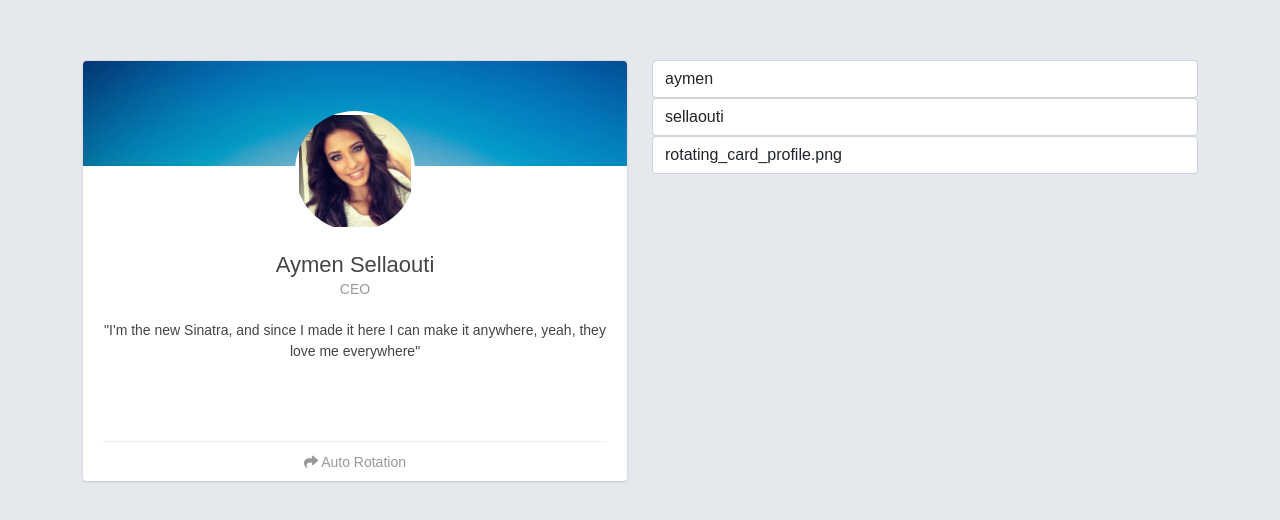
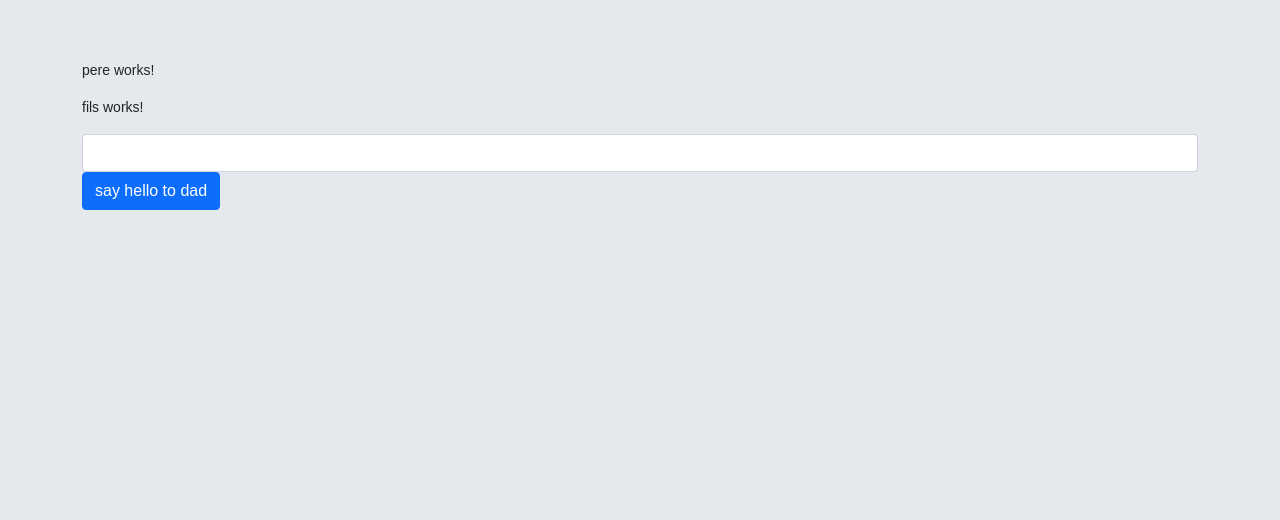
Before and after one commit to medaminelahbecha/gti21222, an Angular app: page / in a window 1280 px wide. Shown: the top 520 px of the page. Built offline with nearby package versions, Linux system fonts and the light colour scheme.

Commit message:
communication inter composant

```diff
--- a/src/app/app.component.html
+++ b/src/app/app.component.html
@@ -1 +1,11 @@
-<app-card></app-card>
+<!--
+  img(src, alt, width, height){}
+-->
+<!--
+  Color(defaultColor) {}
+  Color('pink');
+-->
+<!--<app-color [defaultColor]="'pink'"></app-color>-->
+<!--<app-color [defaultColor]="'yellow'"></app-color>-->
+<!--<app-color></app-color>-->
+<app-pere></app-pere>
--- a/src/app/app.module.ts
+++ b/src/app/app.module.ts
@@ -14,6 +14,8 @@ import { ThirdComponent } from './components/third/third.component';
 import { ColorComponent } from './components/color/color.component';
 import { TwoComponent } from './components/two/two.component';
 import { CardComponent } from './components/card/card.component';
+import { PereComponent } from './components/pere/pere.component';
+import { FilsComponent } from './components/fils/fils.component';
 
 
 @NgModule({
@@ -24,7 +26,9 @@ import { CardComponent } from './components/card/card.component';
     ThirdComponent,
     ColorComponent,
     TwoComponent,
-    CardComponent
+    CardComponent,
+    PereComponent,
+    FilsComponent
   ],
   imports: [
     BrowserModule,
--- a/src/app/components/color/color.component.ts
+++ b/src/app/components/color/color.component.ts
@@ -1,4 +1,4 @@
-import { Component, OnInit } from '@angular/core';
+import {Component, Input, OnInit} from '@angular/core';
 
 @Component({
   selector: 'app-color',
@@ -6,10 +6,11 @@ import { Component, OnInit } from '@angular/core';
   styleUrls: ['./color.component.css']
 })
 export class ColorComponent implements OnInit {
-  defaultColor = 'red';
-  bgc = this.defaultColor;
+  @Input() defaultColor = 'red';
+  bgc = '';
   constructor() { }
   ngOnInit(): void {
+    this.bgc = this.defaultColor;
   }
   changeColor(newColor: string): void {
     this.bgc = newColor;
--- /dev/null
+++ b/src/app/components/fils/fils.component.html
@@ -0,0 +1,7 @@
+<p>fils works!</p>
+<input type="text" #messageInput class="form-control">
+<button
+  (click)="sendEvent(messageInput.value)"
+  class="btn btn-primary">
+  say hello to dad
+</button>
--- /dev/null
+++ b/src/app/components/fils/fils.component.ts
@@ -0,0 +1,19 @@
+import {Component, OnInit, EventEmitter, Output} from '@angular/core';
+
+@Component({
+  selector: 'app-fils',
+  templateUrl: './fils.component.html',
+  styleUrls: ['./fils.component.css']
+})
+export class FilsComponent implements OnInit {
+  // create event
+  @Output() sendDataToDadEvent = new EventEmitter<string>();
+  constructor() { }
+
+  ngOnInit(): void {
+  }
+  sendEvent(message: string): void {
+    this.sendDataToDadEvent.emit(message);
+  }
+
+}
--- /dev/null
+++ b/src/app/components/pere/pere.component.html
@@ -0,0 +1,2 @@
+<p>pere works!</p>
+<app-fils (sendDataToDadEvent)="processEvent($event)"></app-fils>
--- /dev/null
+++ b/src/app/components/pere/pere.component.ts
@@ -0,0 +1,18 @@
+import { Component, OnInit } from '@angular/core';
+
+@Component({
+  selector: 'app-pere',
+  templateUrl: './pere.component.html',
+  styleUrls: ['./pere.component.css']
+})
+export class PereComponent implements OnInit {
+
+  constructor() { }
+
+  ngOnInit(): void {
+  }
+
+  processEvent(message: string) {
+    alert(message);
+  }
+}
```
Also changed, not shown: src/app/components/fils/fils.component.css (added), src/app/components/pere/pere.component.css (added), 2 other files (tests, documents, lock files or other folders).
